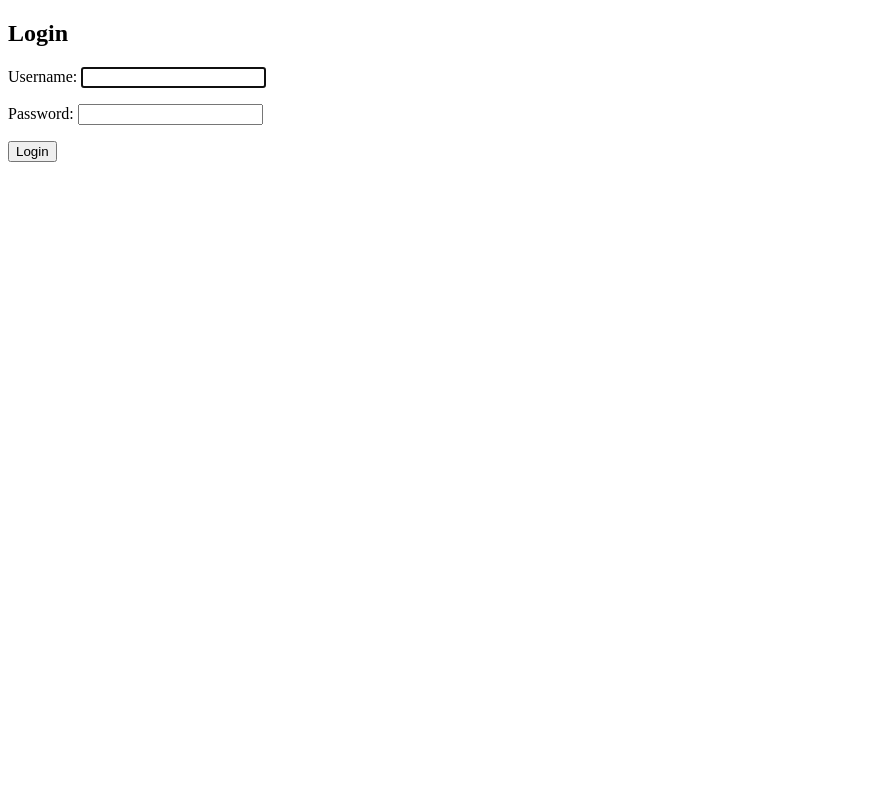
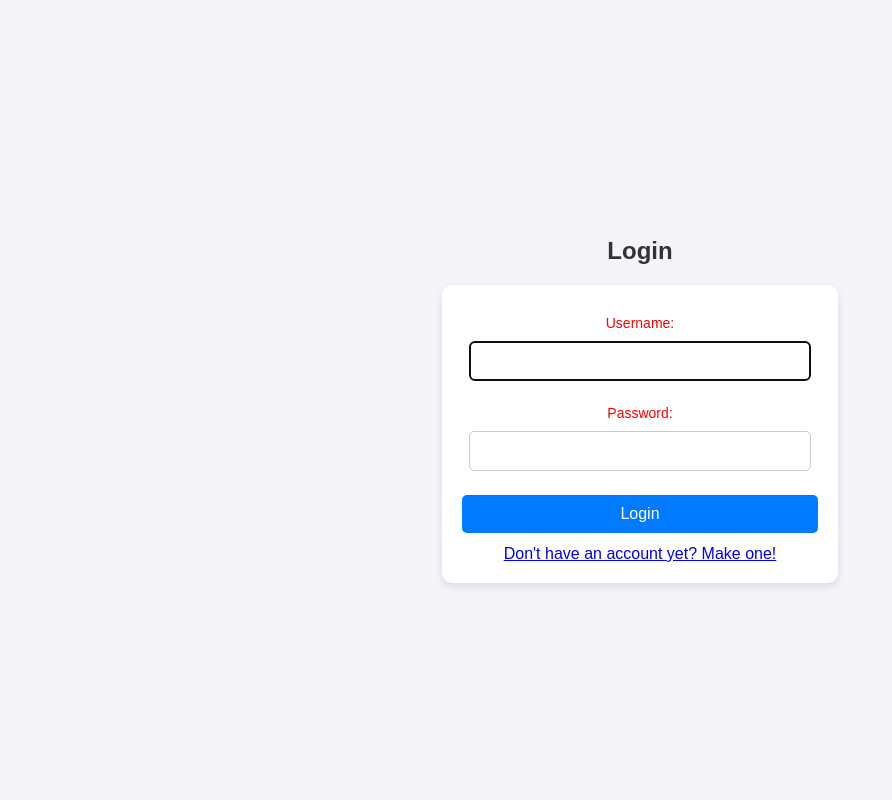
Before and after one commit to BoJiaAl/BeMindfull, a Django app: page /login/ in a window 1280 px wide. Shown: the whole page, without its empty margins (0-892 px from the left). Run offline with Django 5.2, Linux system fonts and the light colour scheme.

Commit message:
Added styling to the login.html, plus needed to do some changes to add the css styling. Plus being able to go to the register.html is possible from the login.

```diff
--- a/djangoProject/settings.py
+++ b/djangoProject/settings.py
@@ -121,7 +121,11 @@ USE_TZ = True
 # Static files (CSS, JavaScript, Images)
 # https://docs.djangoproject.com/en/5.1/howto/static-files/
 
-STATIC_URL = 'static/'
+STATIC_URL = '/static/'
+
+STATICFILES_DIRS = [
+    BASE_DIR / 'static'
+]
 
 # Default primary key field type
 # https://docs.djangoproject.com/en/5.1/ref/settings/#default-auto-field
--- /dev/null
+++ b/static/login.css
@@ -0,0 +1,62 @@
+body {
+    font-family: Arial, sans-serif;
+    background-color: #f4f4f9;
+    margin: 0;
+    padding: 0;
+    display: flex;
+    justify-content: center;
+    align-items: center;
+    height: 100vh;
+}
+
+form {
+    background-color: #ffffff;
+    padding: 1.25rem;
+    border-radius: 0.625rem;
+    box-shadow: 0 0.25rem 0.5rem rgba(0, 0, 0, 0.1);
+    text-align: center;
+}
+
+h2 {
+    color: #333;
+    margin-bottom: 1.25rem;
+    font-size: 1.5rem;
+    text-align: center;
+}
+
+form input {
+    width: 90%;
+    padding: 0.625rem;
+    margin: 0.625rem 0;
+    border: 1px solid #ccc;
+    border-radius: 0.3125rem;
+    font-size: 1rem;
+}
+
+form button {
+    background-color: #007bff;
+    color: white;
+    padding: 0.625rem 1.25rem;
+    border: none;
+    border-radius: 0.3125rem;
+    font-size: 1rem;
+    cursor: pointer;
+    width: 100%;
+    margin-bottom: 0.75rem;
+}
+
+form button:hover {
+    background-color: #0056b3;
+}
+
+p {
+    font-size: 0.875rem;
+    color: red;
+    margin-top: 0.625rem;
+}
+
+form .errorlist {
+    color: red;
+    list-style-type: none;
+    padding-left: 0;
+}
--- a/templates/login.html
+++ b/templates/login.html
@@ -1,17 +1,18 @@
 <!DOCTYPE html>
-<html>
+<html lang="en">
 <head>
+    <link rel="stylesheet" href="../static/login.css">
     <title>Login</title>
 </head>
 <body>
+    <div>
         <h2>Login</h2>
         <form method="post">
             {% csrf_token %}
             {{ form.as_p }}
             <button type="submit">Login</button>
+            <a href="http://localhost:8000/register/">Don't have an account yet? Make one!</a>
         </form>
-    {% if form.errors %}
-        <p style="color: red;">Please correct the errors below.</p>
-    {% endif %}
+    </div>
 </body>
 </html>
--- a/templates/register.html
+++ b/templates/register.html
@@ -1,6 +1,5 @@
-<!-- templates/register.html -->
 <!DOCTYPE html>
-<html>
+<html lang="en">
 <head>
     <title>Register</title>
 </head>
```
Lines whose indentation alone changed are shown as unchanged.
